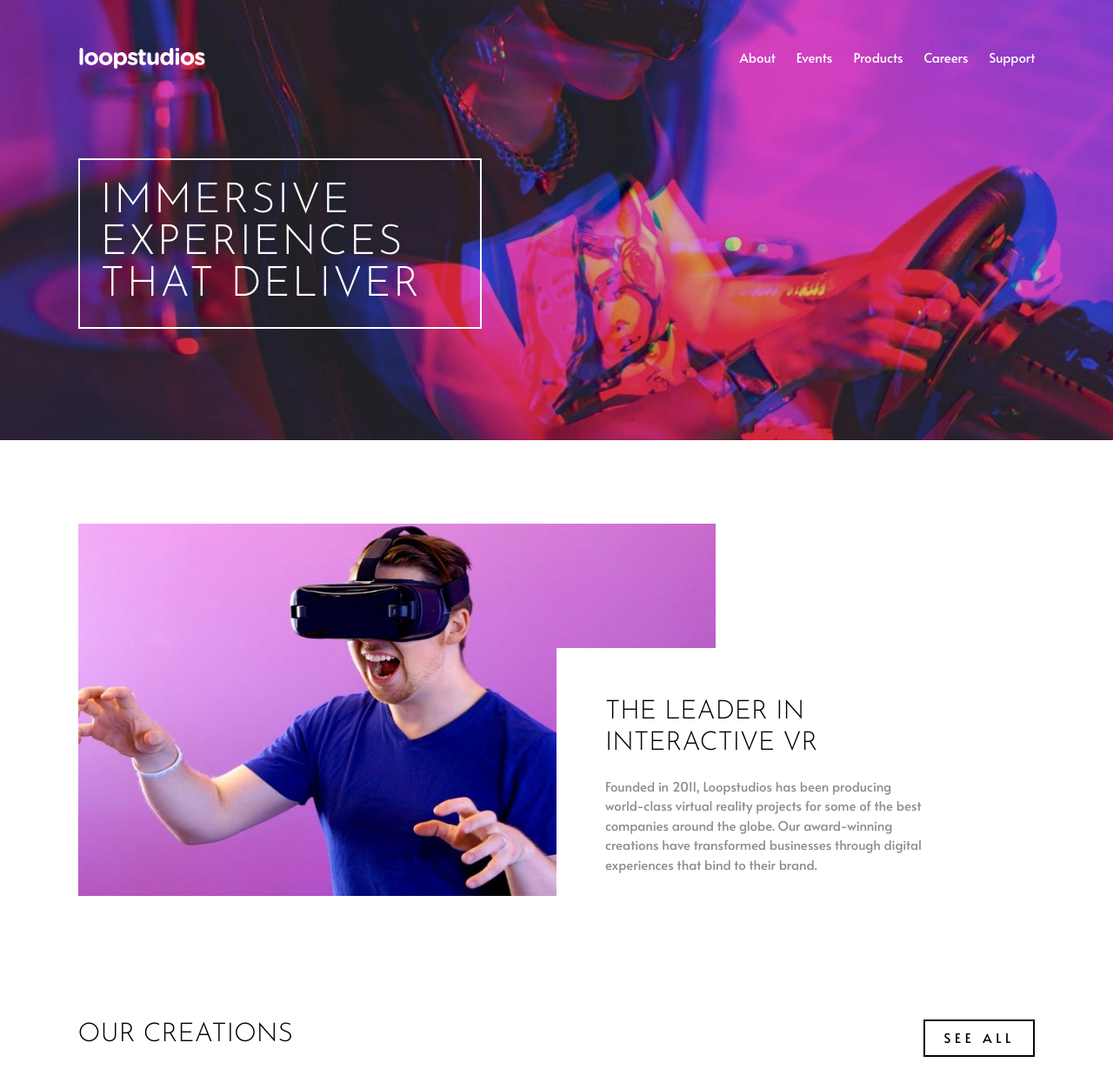
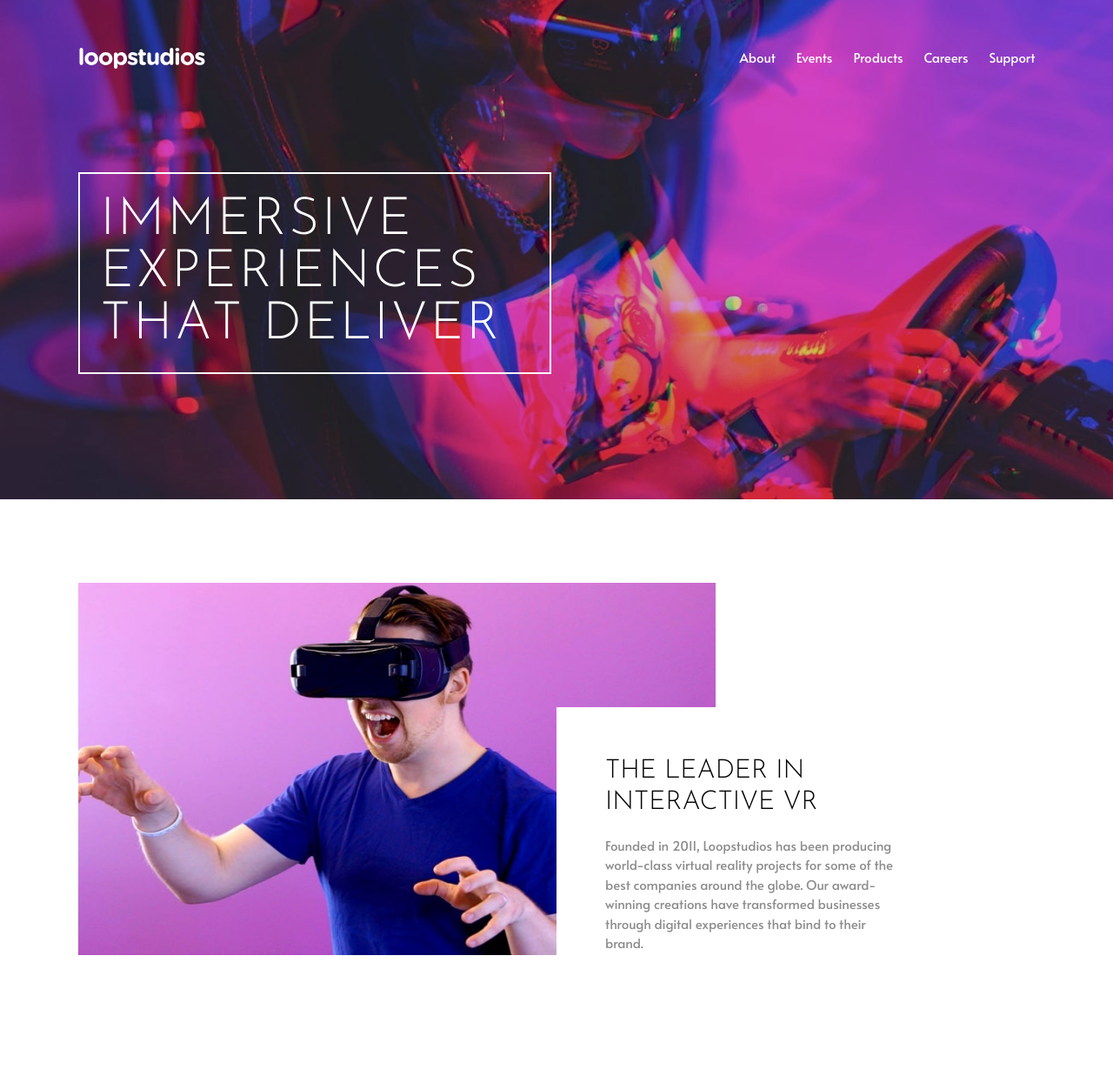
Before and after one commit to sissokho/frontendmentor-loopstudios-landing-page, a website built with Vite: page index.html in a window 1280 px wide. Shown: the top 1237 px of the page at 87% size. Built offline with nearby package versions, Linux system fonts and the light colour scheme.

Commit message:
Fix spacing

```diff
--- a/index.html
+++ b/index.html
@@ -26,7 +26,7 @@
             class="relative bg-[url('/images/mobile/image-hero.jpg')] bg-cover md:bg-gray-very-dark md:bg-[url('/images/desktop/image-hero.jpg')] md:bg-bottom md:bg-blend-overlay"
         >
             <!-- Container -->
-            <div class="max-container pt-10 pb-52 md:pb-32 md:pt-12">
+            <div class="max-container pt-10 pb-52 md:pb-36 md:pt-12">
                 <div class="flex items-center justify-between">
                     <!-- Logo -->
                     <span class="z-20 block">
@@ -80,7 +80,7 @@
                 </div>
 
                 <h1
-                    class="mt-40 w-80 border-2 border-white p-6 font-josefin-sans text-4xl uppercase tracking-wider text-white md:mt-24 md:w-[29rem] md:text-5xl"
+                    class="mt-40 w-80 border-2 border-white p-6 font-josefin-sans text-4xl uppercase tracking-wider text-white md:mt-28 md:w-[34rem] md:text-6xl"
                 >
                     Immersive Experiences That Deliver
                 </h1>
@@ -105,7 +105,7 @@
                     </picture>
 
                     <div
-                        class="bg-white py-12 px-3 md:col-span-3 md:col-start-4 md:row-span-3 md:row-start-2 md:p-14 lg:pr-32"
+                        class="bg-white py-12 px-3 md:col-span-3 md:col-start-4 md:row-span-3 md:row-start-2 md:p-14 lg:pr-32 xl:pr-40"
                     >
                         <h2
                             class="text-center font-josefin-sans text-3xl uppercase leading-none text-black md:text-left md:text-2xl lg:text-3xl"
```
